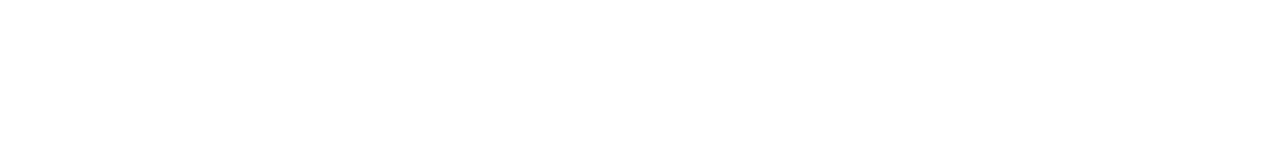
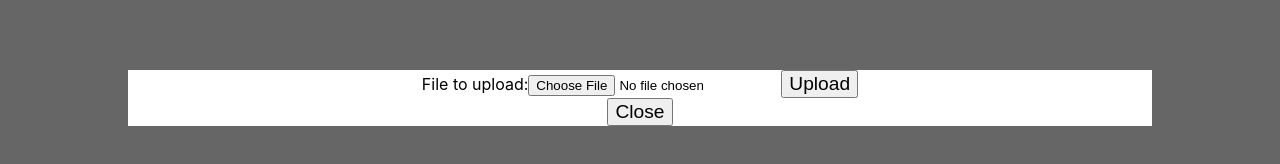
Before and after one commit to BetulioMay/home_drive, a React (Create React App) app in the folder client/: page /content/1 in a window 1280 px wide. Both pictures are taken after a click on the item "Upload file". Shown: the part 302-466 px from the top of the page. Built offline with nearby package versions, Linux system fonts and the light colour scheme; no server answers.

Commit message:
Modal & upload form

```diff
--- a/client/src/api/api.js
+++ b/client/src/api/api.js
@@ -12,7 +12,7 @@ class Api {
 
 	async uploadForm(path, file) {
 		const formData = new FormData();
-		formData.append('file', file);
+		formData.append('name', file);
 		const config = {
 			headers: {
 				'content-type': 'multipart/form-data'
--- a/client/src/components/Navbar.js
+++ b/client/src/components/Navbar.js
@@ -1,8 +1,50 @@
 import '../styles/App.css';
-import React from 'react';
+import React, { Component } from 'react';
 import { Link } from 'react-router-dom';
+import Modal from './forms/Modal';
+import UploadForm from './forms/UploadForm';
 
-function Navbar(props) {
+class Navbar extends Component {
+	constructor(props) {
+		super(props);
+		this.state = {
+			showModal: false,
+			isUpload: false
+		}
+		this.showModal = this.showModal.bind(this);
+		this.hideModal = this.hideModal.bind(this);
+	}
+
+	showUpload = () => {
+		this.setState({isUpload: true});
+		this.showModal();
+	}
+	showMkdir = () => {
+		this.setState({isUpload: false});
+		this.showModal();
+	}
+
+	showModal = () => {
+		this.setState({showModal: true});
+	}
+	hideModal = () => {
+		this.setState({showModal: false});
+	}
+
+
+	render() {
+		let { isUpload } = this.state;
+		let path = this.props.path;
+
+		// TODO: Create Upload & Mkdir forms to render here.
+		const displayForm = () => {
+			if (isUpload) {
+				return <UploadForm path={path} />
+			} else {
+				return <h1>Mkdir form</h1>
+			}
+		}
+
 		return (
 			<div className="opt-space">
 				<div className="header">
@@ -18,16 +60,20 @@ function Navbar(props) {
 								</Link>
 							</li>
 							<li>
-							<span>Upload file</span>
+								<span onClick={this.showUpload}>Upload file</span>
 							</li>
 							<li>
-							<span>Create folder</span>
+								<span onClick={this.showMkdir} >Create folder</span>
 							</li>
 						</ul>
 					</div>
 				</div>
+				<Modal show={this.state.showModal} handleClose={this.hideModal}>
+					{displayForm()}
+				</Modal>
 			</div>
-	)
+		);
+	}
 }
 
 export default Navbar;
--- /dev/null
+++ b/client/src/components/forms/Modal.js
@@ -0,0 +1,18 @@
+import React from 'react';
+
+const Modal = ( { handleClose, show, children } ) => {
+	const showHideClassName = show ? "modal display-block" : "modal display-none";
+
+	return (
+		<div className={showHideClassName}>
+			<section className="modal-main">
+				{children}
+				<button type="button" onClick={handleClose}>
+					Close
+				</button>
+			</section>
+		</div>
+	);
+};
+
+export default Modal;
--- /dev/null
+++ b/client/src/components/forms/UploadForm.js
@@ -0,0 +1,47 @@
+import React from 'react';
+import api from '../../api/api';
+
+class UploadForm extends React.Component {
+	constructor(props) {
+		super(props);
+		this.api = api;
+		this.state = {
+			file: null,
+			redirect: false
+		}
+		this.handleSubmit = this.handleSubmit.bind(this);
+		this.handleChange = this.handleChange.bind(this);
+		this.fileUpload = this.fileUpload.bind(this);
+	}
+
+	handleSubmit = (e) => {
+		e.preventDefault();
+		this.fileUpload(this.state.file);
+	}
+
+	handleChange = (e) => {
+		this.setState({file: e.target.files[0]});
+	}
+
+	fileUpload = async (file) => {
+		let path = this.props.path ? this.props.path : '';
+		let res = await this.api.uploadForm(path, file);
+		console.log(res.data.message);
+		this.setState({redirect: true});
+		window.location.reload();
+	}
+
+	render() {
+		return(
+			<form onSubmit={this.handleSubmit}>
+				<label>
+					File to upload:
+					<input type='file' name='name' onChange={this.handleChange} />
+				</label>
+				<button type='submit'>Upload</button>
+			</form>
+		);
+	};
+}
+
+export default UploadForm;
--- a/client/src/styles/App.css
+++ b/client/src/styles/App.css
@@ -53,6 +53,34 @@ button {
   font-size: 1rem;
 }
 
+/* MODAL FORMS */
+
+.modal {
+  position: fixed;
+  top: 0;
+  left: 0;
+  width: 100%;
+  height: 100%;
+  background: rgba(0, 0, 0, 0.6);
+}
+
+.modal-main {
+  position: fixed;
+  top: 50%;
+  left: 50%;
+  width: 80%;
+  height: auto;
+  background: white;
+  transform: translate(-50%, -50%);
+}
+
+.display-block {
+  display: block;
+}
+.display-none {
+  display: none;
+}
+
 
 
 @media (prefers-reduced-motion: no-preference) {
```
Also changed, not shown: client/src/components/forms/MkdirForm.js (added). Lines whose indentation alone changed are shown as unchanged.
